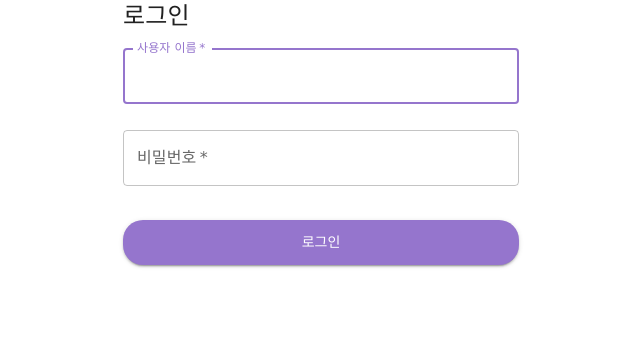
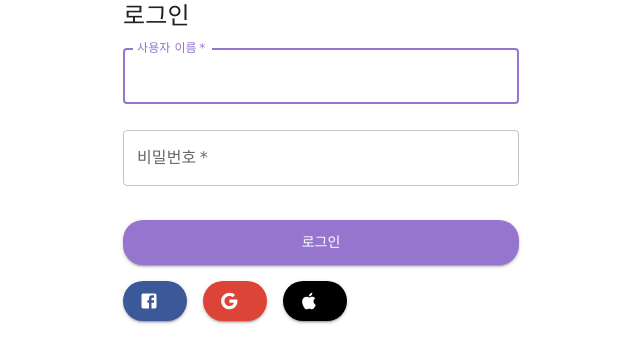
Before and after one commit to motojate/myeonjeob-bokka-front-end, a React (Create React App) app: page /login in a window 1280 px wide. Shown: the top 362 px of the page, without its empty margins (319-959 px from the left). Built offline with nearby package versions, Linux system fonts and the light colour scheme.

Commit message:
* 소셜 로그인 버튼 추가

```diff
--- /dev/null
+++ b/src/components/atoms/buttons/SocialLoginButton.tsx
@@ -0,0 +1,29 @@
+import React from 'react'
+import { Button, Stack } from '@mui/material'
+import GoogleIcon from '@mui/icons-material/Google'
+import FacebookIcon from '@mui/icons-material/Facebook'
+import AppleIcon from '@mui/icons-material/Apple' // 애플 아이콘을 상징하는 MUI 아이콘 (만약 존재한다면)
+
+const socialMediaButtons = [
+  { icon: <FacebookIcon />, label: '페이스북 로그인', color: '#3b5998' },
+  { icon: <GoogleIcon />, label: '구글 로그인', color: '#DB4437' },
+  { icon: <AppleIcon />, label: '애플 로그인', color: '#000000' },
+]
+
+const SocialLoginButtons = () => {
+  return (
+    <Stack direction="row" spacing={2}>
+      {socialMediaButtons.map((button, index) => (
+        <Button
+          key={index}
+          startIcon={button.icon}
+          variant="contained"
+          style={{ backgroundColor: button.color, color: '#fff' }}
+          onClick={() => console.log(button.label)}
+        ></Button>
+      ))}
+    </Stack>
+  )
+}
+
+export default SocialLoginButtons
--- a/src/components/forms/LoginForm.tsx
+++ b/src/components/forms/LoginForm.tsx
@@ -5,8 +5,11 @@ import {
   Container,
   CssBaseline,
   Typography,
+  ButtonProps,
 } from '@mui/material'
 import { createTheme, ThemeProvider } from '@mui/material/styles'
+import GoogleIcon from '@mui/icons-material/Google' // MUI에서 제공하는 구글 아이콘
+import SocialLoginButtons from '../atoms/buttons/SocialLoginButton'
 
 // MUI 테마 생성
 const theme = createTheme({
@@ -97,6 +100,7 @@ const LoginForm: React.FC<LoginFormProps> = ({ onLogin }) => {
           >
             로그인
           </Button>
+          <SocialLoginButtons />
         </form>
       </ThemeProvider>
     </Container>
```
